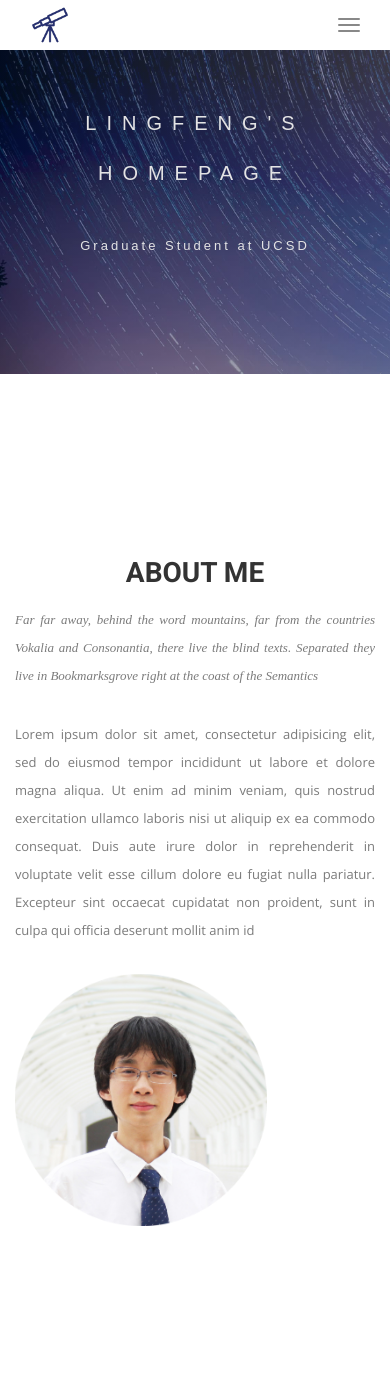
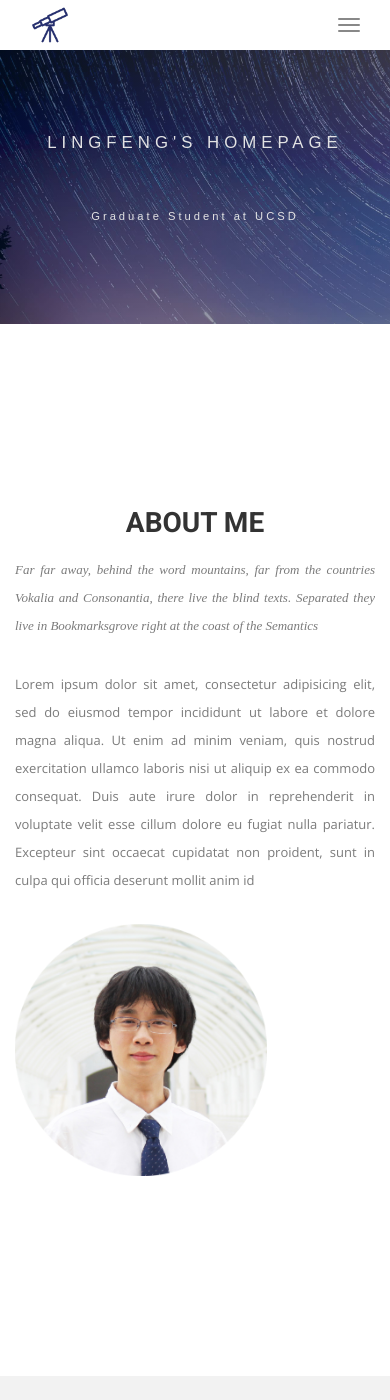
Before and after one commit to wei-lingfeng/lingfeng-wei.github.io, a Jekyll site: the page built from index.html, in a window 390 px wide and 1400 px high. Built offline with Jekyll 4.4.1, drawn with Linux system fonts in a browser that asks for light colours; nearby versions of some CDN libraries; some web fonts are replaced.

Commit message:
Update responsive.css

```diff
--- a/css/responsive.css
+++ b/css/responsive.css
@@ -176,17 +176,18 @@ px      68    160    252    */
     margin-bottom: 0px;
   }
   #slider {
-    padding-top: 20%;
-    padding-bottom: 25%;
+    padding-top: 25%;
+    padding-bottom: 20%;
   }
   #slider .block {
     padding-left: 0px;
   }
   #slider .block h1 {
-    font-size: 20px;
+    font-size: 120%;
+    letter-spacing: 5px;
   }
   #slider .block p {
-    font-size: 13px;
+    font-size: 80%;
   }
   /*--
 	wrapper Start
```
